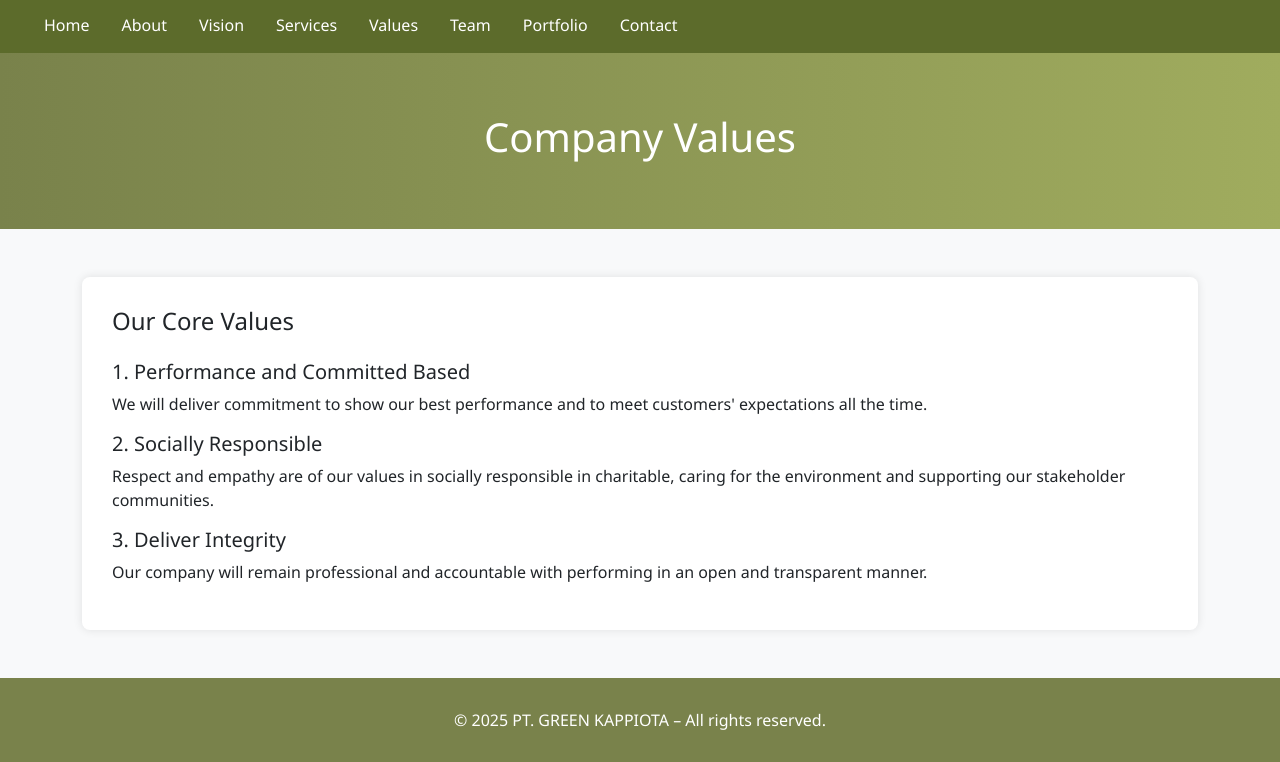
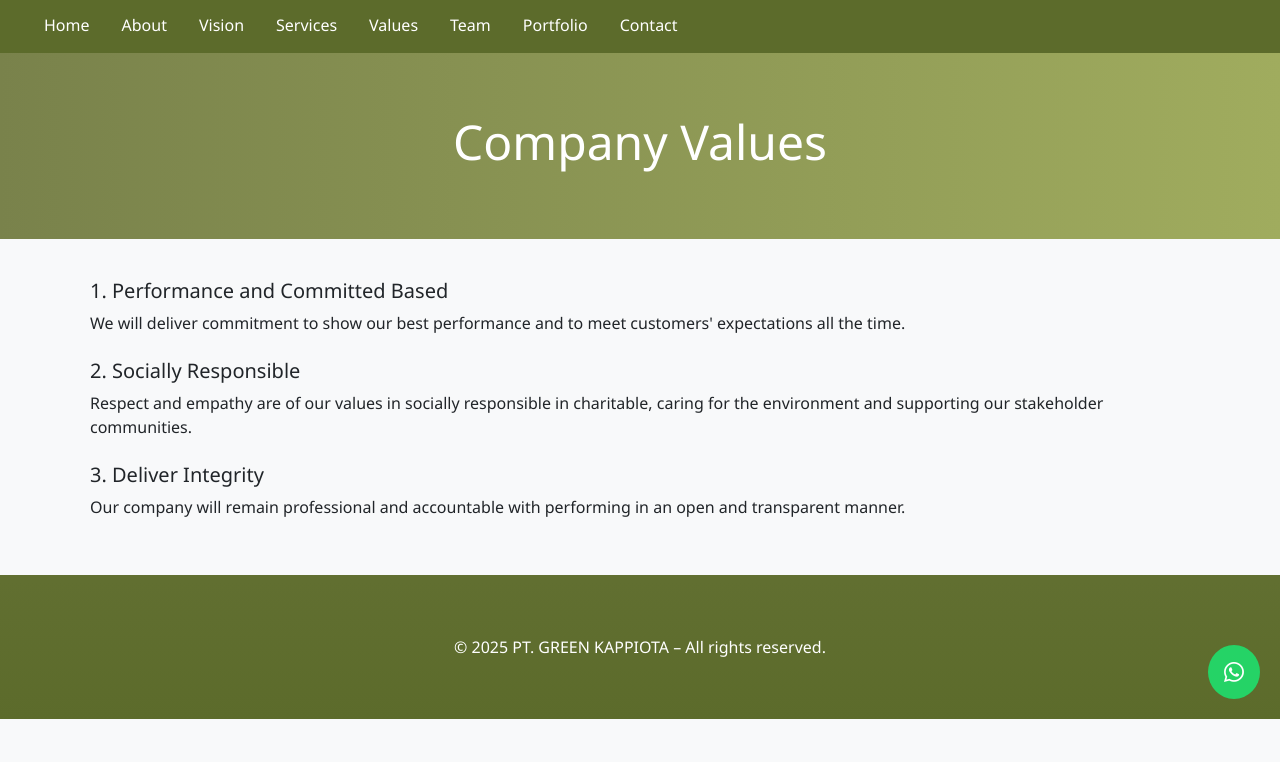
Before and after one commit to mnaufalfadhil/PT-GreenKappiota, a plain HTML site: page values.html in a window 1280 px wide. Shown: the part 81-843 px from the top of the page. After the commit the page ends 800 px from the top, so only its background shows below. Drawn offline with nearby package versions, Linux system fonts and the light colour scheme.

Commit message:
Update values.html

```diff
--- a/values.html
+++ b/values.html
@@ -1,83 +1,68 @@
 <!DOCTYPE html>
 <html lang="en">
 <head>
-  <meta charset="UTF-8" />
-  <meta name="viewport" content="width=device-width, initial-scale=1" />
+  <meta charset="UTF-8">
+  <meta name="viewport" content="width=device-width, initial-scale=1.0">
   <title>Company Values – PT. GREEN KAPPIOTA</title>
-  <link href="https://cdn.jsdelivr.net/npm/bootstrap@5.3.3/dist/css/bootstrap.min.css" rel="stylesheet" />
+  <link href="https://cdn.jsdelivr.net/npm/bootstrap@5.3.3/dist/css/bootstrap.min.css" rel="stylesheet">
+  <link href="https://cdn.jsdelivr.net/npm/bootstrap-icons/font/bootstrap-icons.css" rel="stylesheet">
+  <link href="https://cdn.jsdelivr.net/npm/aos@2.3.4/dist/aos.css" rel="stylesheet">
   <style>
-    html, body {
-      height: 100%;
-      margin: 0;
-      font-family: 'Segoe UI', sans-serif;
-      background-color: #f8f9fa;
-      display: flex;
-      flex-direction: column;
-    }
-
-    .navbar {
-      background-color: #5c6b2b;
-    }
-
-    .navbar-brand, .nav-link {
-      color: white !important;
-    }
-
-    .navbar-brand img {
-      height: 60px;
-      margin-right: 10px;
-    }
-
-    .nav-scroll {
-      overflow-x: auto;
-      white-space: nowrap;
-      scrollbar-width: none;
-    }
-
-    .nav-scroll::-webkit-scrollbar {
-      display: none;
-    }
-
-    .nav .nav-link:hover {
-      background-color: rgba(255, 255, 255, 0.2);
-      border-radius: 5px;
-    }
-
+    body, html { margin: 0; padding: 0; height: 100%; font-family: 'Segoe UI', sans-serif; background: #f8f9fa; }
+    .navbar { background-color: #5c6b2b; }
+    .navbar-brand, .nav-link { color: white !important; }
+    .navbar-brand img { height: 60px; margin-right: 10px; }
+    .nav-scroll { overflow-x: auto; white-space: nowrap; scrollbar-width: none; }
+    .nav-scroll::-webkit-scrollbar { display: none; }
     .hero {
       background: linear-gradient(to right, #79824b, #a0ac5e);
       color: white;
       padding: 60px 20px;
       text-align: center;
     }
-
-    main {
-      flex: 1;
+    .content-section {
+      padding: 40px 20px;
     }
-
     footer {
-      background-color: #79824b;
+      background: linear-gradient(to top, #5c6b2b, #79824b);
+      background-attachment: fixed;
       color: white;
       text-align: center;
-      padding: 30px 10px;
-      margin-top: auto;
+      padding: 60px 20px;
     }
-
-    .value-box {
+    #loader {
+      position: fixed;
+      top: 0; left: 0;
+      width: 100%; height: 100%;
       background: white;
-      border-radius: 8px;
-      padding: 30px;
-      box-shadow: 0 0 10px rgba(0,0,0,0.1);
+      display: flex;
+      align-items: center;
+      justify-content: center;
+      z-index: 2000;
+    }
+    .whatsapp-btn {
+      position: fixed;
+      bottom: 20px;
+      right: 20px;
+      background-color: #25D366;
+      color: white;
+      padding: 12px 16px;
+      border-radius: 50%;
+      font-size: 20px;
+      z-index: 999;
     }
   </style>
 </head>
 <body>
+<div id="loader">
+  <div class="spinner-border text-success" role="status"></div>
+</div>
 
-<!-- NAVBAR -->
 <nav class="navbar px-3">
   <div class="container-fluid d-block">
     <div class="d-flex align-items-center mb-2">
       <a href="index.html" class="navbar-brand d-flex align-items-center">
-        <img src="images/logo-gika.jpg" alt="Logo" />
+        <img src="images/logo-gika.jpg" alt="Logo">
         <strong>PT. GREEN KAPPIOTA</strong>
       </a>
     </div>
@@ -96,39 +81,48 @@
   </div>
 </nav>
 
-<!-- HERO -->
 <section class="hero">
   <div class="container">
-    <h1>Company Values</h1>
+    <h1 class="display-5" data-aos="fade-down">Company Values</h1>
   </div>
 </section>
 
-<!-- MAIN CONTENT -->
-<main>
-  <div class="container my-5">
-    <div class="value-box">
-      <h4 class="mb-4">Our Core Values</h4>
-      <div class="mb-3">
+<section class="content-section container" data-aos="fade-up">
+  <div class="mb-4">
     <h5>1. Performance and Committed Based</h5>
-        <p>We will deliver commitment to show our best performance and to meet customers' expectations all the time.</p>
+    <p>
+      We will deliver commitment to show our best performance and to meet customers' expectations all the time.
+    </p>
   </div>
-      <div class="mb-3">
+  <div class="mb-4">
     <h5>2. Socially Responsible</h5>
-        <p>Respect and empathy are of our values in socially responsible in charitable, caring for the environment and supporting our stakeholder communities.</p>
+    <p>
+      Respect and empathy are of our values in socially responsible in charitable, caring for the environment and supporting our stakeholder communities.
+    </p>
   </div>
   <div>
     <h5>3. Deliver Integrity</h5>
-        <p>Our company will remain professional and accountable with performing in an open and transparent manner.</p>
+    <p>
+      Our company will remain professional and accountable with performing in an open and transparent manner.
+    </p>
   </div>
-    </div>
-  </div>
-</main>
+</section>
 
-<!-- FOOTER -->
 <footer>
   &copy; 2025 PT. GREEN KAPPIOTA – All rights reserved.
 </footer>
 
+<a href="https://wa.me/6281293716447" target="_blank" class="whatsapp-btn">
+  <i class="bi bi-whatsapp"></i>
+</a>
+
 <script src="https://cdn.jsdelivr.net/npm/bootstrap@5.3.3/dist/js/bootstrap.bundle.min.js"></script>
+<script src="https://cdn.jsdelivr.net/npm/aos@2.3.4/dist/aos.js"></script>
+<script>
+  AOS.init();
+  window.addEventListener('load', () => {
+    document.getElementById('loader').style.display = 'none';
+  });
+</script>
 </body>
-</html>
+</
```
Lines whose indentation alone changed are shown as unchanged.
